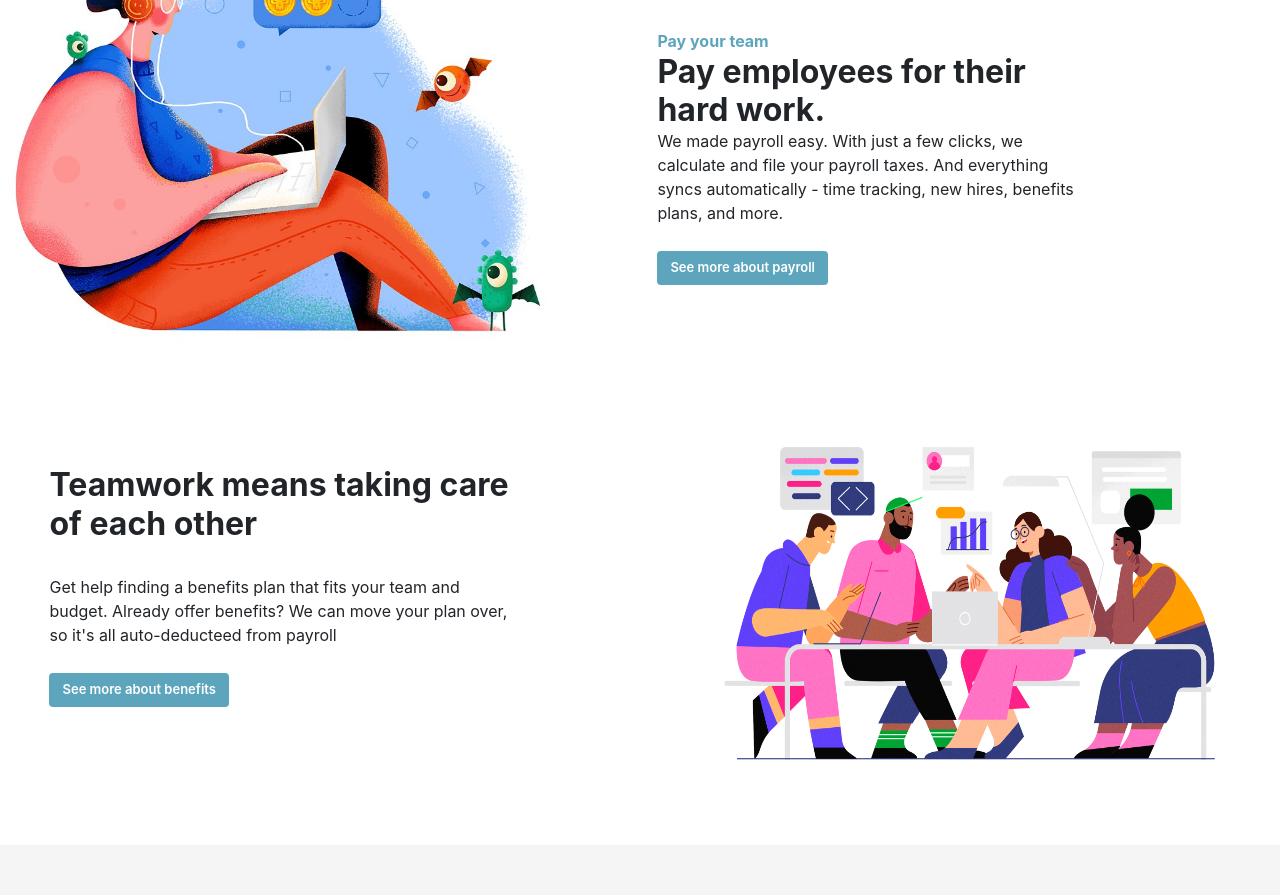
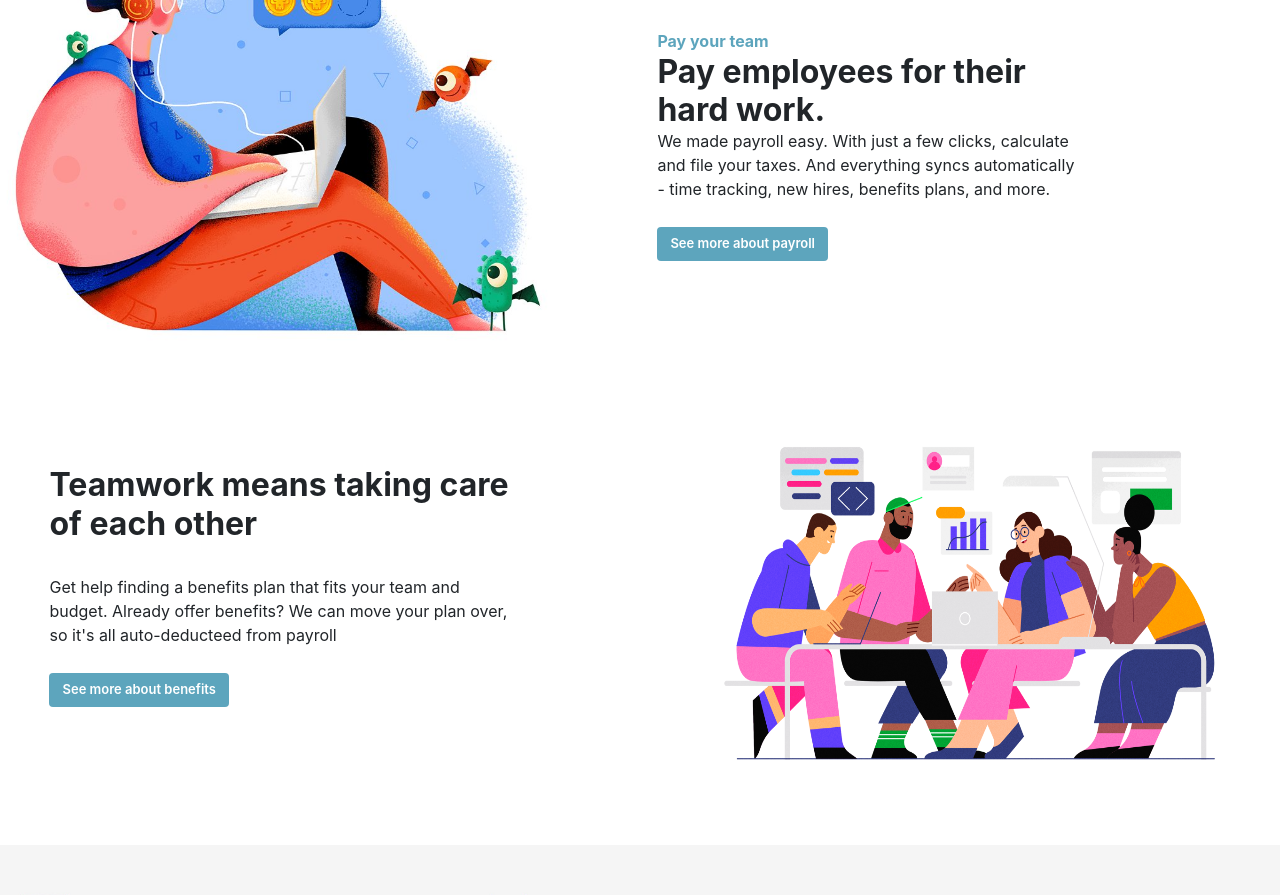
Before and after one commit to krizah19/ajirar_testing, a React (Create React App) app in the folder client/: page /product in a window 1280 px wide. Shown: the part 1860-2755 px from the top of the page. Built offline with nearby package versions, Linux system fonts and the light colour scheme.

Commit message:
Update Product.js

```diff
--- a/client/src/components/Product.js
+++ b/client/src/components/Product.js
@@ -49,7 +49,7 @@ export default class Product extends Component {
             <div className="column">
                 <p1>Pay your team</p1>
                 <h2>Pay employees for their hard work.</h2>
-                     <p>We made payroll easy. With just a few clicks, we calculate and file your payroll taxes. And everything syncs automatically - time tracking, new hires, benefits plans, and more. </p>
+                     <p>We made payroll easy. With just a few clicks, calculate and file your taxes. And everything syncs automatically - time tracking, new hires, benefits plans, and more. </p>
 
                 <Link to="/product/payroll" className="btn">See more about payroll</Link>
 
```
